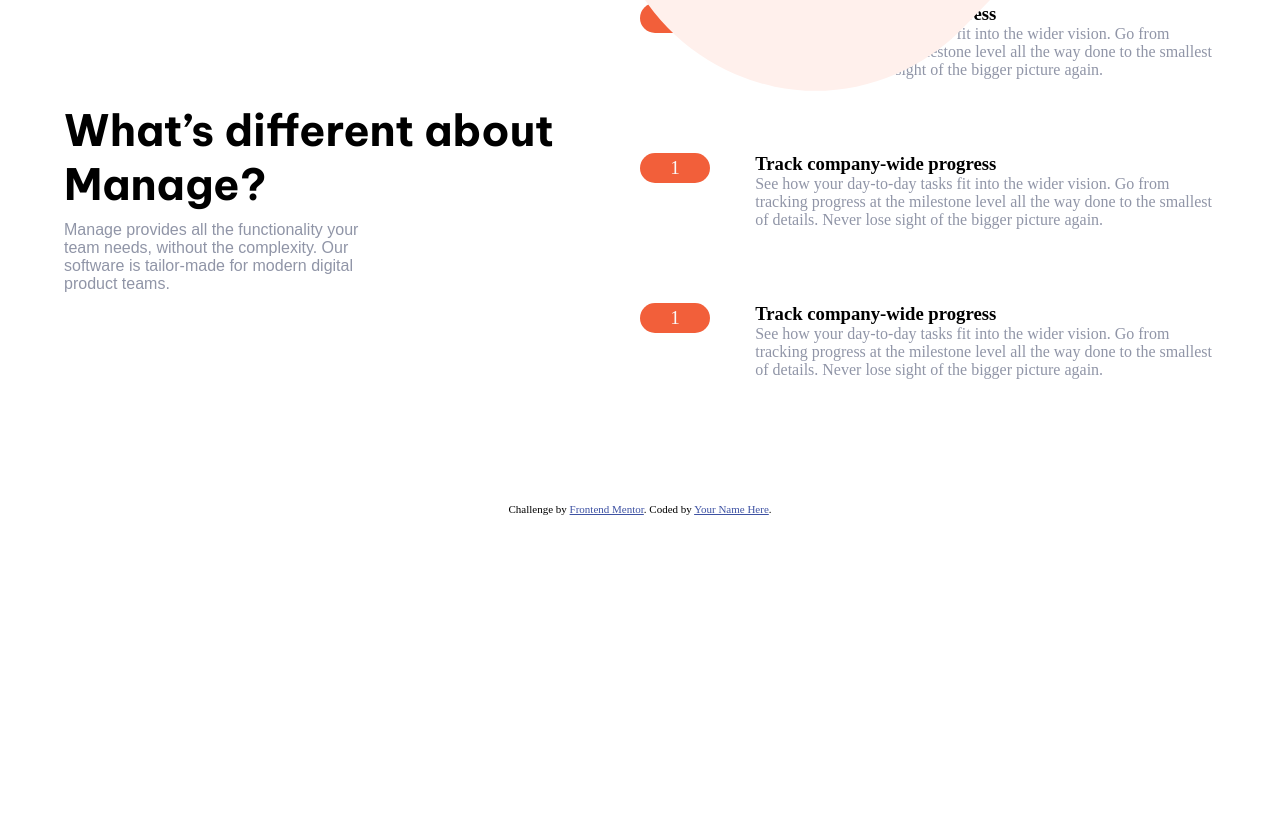
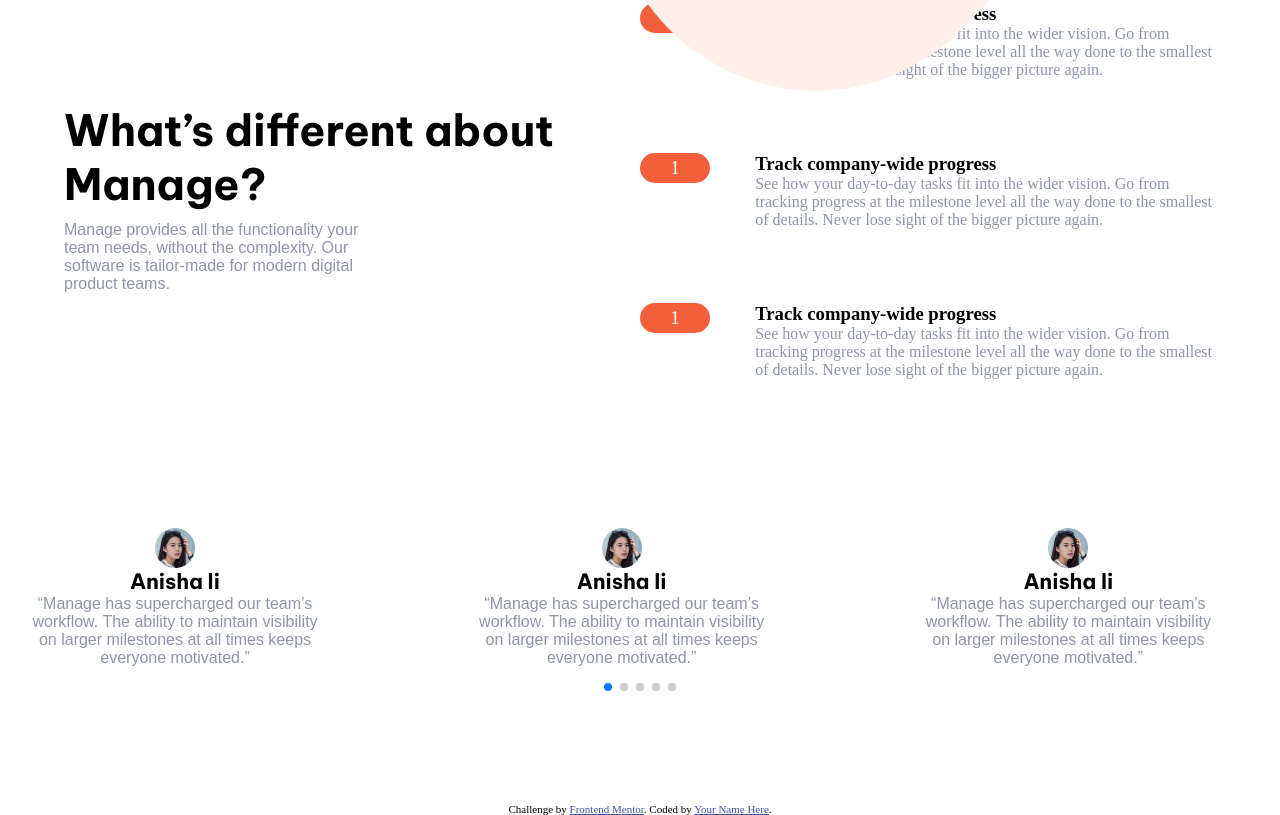
Before and after one commit to NazmulHasanShefat/manage-landing-page-master, a plain HTML site: page index.html in a window 1280 px wide. Shown: the part 667-1482 px from the top of the page. Before the commit the page ends 1182 px from the top, so only its background shows below. Drawn offline with nearby package versions, Linux system fonts and the light colour scheme.

Commit message:
some modificaion

```diff
--- a/index.html
+++ b/index.html
@@ -10,6 +10,8 @@
   <link rel="preconnect" href="https://fonts.gstatic.com" crossorigin>
   <link href="https://fonts.googleapis.com/css2?family=Be+Vietnam+Pro:wght@400;500;700&display=swap" rel="stylesheet">
   <!-- end -->
+  <!-- swaiper css cdn -->
+  <link rel="stylesheet" href="https://cdn.jsdelivr.net/npm/swiper@10/swiper-bundle.min.css" />
   <title>Frontend Mentor | Manage landing page</title>
   <style>
     .attribution { font-size: 11px; text-align: center; }
@@ -107,12 +109,73 @@
     </div>
    </div>
  </section>
+
+
+ <section class="testimonial">
+  <div class="testimonials-continer">
+    <div class="swiper mySwiper">
+      <div class="swiper-wrapper">
+        <div class="swiper-slide">
+          <div class="user-continer">
+            <div class="user-content">
+              <div class="user-image"><img src="./images/avatar-anisha.png" alt=""></div>
+               <div class="user-name"><h3>Anisha li </h3></div>
+                <div class="user-comment"><p> “Manage has supercharged our team’s workflow. The ability to maintain
+                  visibility on larger milestones at all times keeps everyone motivated.”</p></div>
+            </div>
+          </div>
+        </div>
+        <div class="swiper-slide">
+          <div class="user-continer">
+            <div class="user-content">
+              <div class="user-image"><img src="./images/avatar-anisha.png" alt=""></div>
+               <div class="user-name"><h3>Anisha li </h3></div>
+                <div class="user-comment"><p> “Manage has supercharged our team’s workflow. The ability to maintain
+                  visibility on larger milestones at all times keeps everyone motivated.”</p></div>
+            </div>
+          </div>
+        </div>
+        <div class="swiper-slide">
+          <div class="user-continer">
+            <div class="user-content">
+              <div class="user-image"><img src="./images/avatar-anisha.png" alt=""></div>
+               <div class="user-name"><h3>Anisha li </h3></div>
+                <div class="user-comment"><p> “Manage has supercharged our team’s workflow. The ability to maintain
+                  visibility on larger milestones at all times keeps everyone motivated.”</p></div>
+            </div>
+          </div>
+        </div>
+        <div class="swiper-slide">
+          <div class="user-continer">
+            <div class="user-content">
+              <div class="user-image"><img src="./images/avatar-anisha.png" alt=""></div>
+               <div class="user-name"><h3>Anisha li </h3></div>
+                <div class="user-comment"><p> “Manage has supercharged our team’s workflow. The ability to maintain
+                  visibility on larger milestones at all times keeps everyone motivated.”</p></div>
+            </div>
+          </div>
+        </div>
+        <div class="swiper-slide">
+          <div class="user-continer">
+            <div class="user-content">
+              <div class="user-image"><img src="./images/avatar-anisha.png" alt=""></div>
+               <div class="user-name"><h3>Anisha li </h3></div>
+                <div class="user-comment"><p> “Manage has supercharged our team’s workflow. The ability to maintain
+                  visibility on larger milestones at all times keeps everyone motivated.”</p></div>
+            </div>
+          </div>
+        </div>
+      </div>
+      <div class="swiper-pagination"></div>
+    </div>
+  </div>
+ </section>
   <div class="attribution">
     Challenge by <a href="https://www.frontendmentor.io?ref=challenge" target="_blank">Frontend Mentor</a>.
     Coded by <a href="#">Your Name Here</a>.
   </div>
 
-
+  <script src="https://cdn.jsdelivr.net/npm/swiper@10/swiper-bundle.min.js"></script>
   <script src="script.js"></script>
 </body>
 </html>
--- a/script.js
+++ b/script.js
@@ -16,3 +16,25 @@ let body = document.querySelector("body");
      button_close.style.display = "none";
      body.style.backgroundColor = "";
    })
+
+// swaiper js
+var swiper = new Swiper(".mySwiper", {
+  slidesPerView: 3,
+  spaceBetween: 60,
+  loop: true,
+  pagination: {
+    el: ".swiper-pagination",
+    clickable: true,
+  },
+  breakpoints:{
+    0:{
+      slidesPerView: 1,
+    },
+    520:{
+      slidesPerView: 2,
+    },
+    950:{
+      slidesPerView: 3,
+    },
+  },
+});
--- a/styles.css
+++ b/styles.css
@@ -500,5 +500,70 @@
     }
     .main-about-number {
         margin-left: 34px;
+        margin-bottom:10px;
     }
 }
+/* end about section */
+/* swiper testiomonal css  */
+.swiper {
+    width: 100%;
+    height: 100%;
+  }
+
+  .swiper-slide {
+    text-align: center;
+    font-size: 18px;
+    background: #fff;
+    display: flex;
+    justify-content: center;
+    align-items: center;
+  }
+
+  .swiper-slide img {
+    display: block;
+    width: 100%;
+    height: 100%;
+    object-fit: cover;
+  }
+  /* testiomonial */
+  .testimonial{
+    height: 300px;
+    width: 100%;
+  }
+  .user-continer{
+    height:200px;
+    width:350px;
+    display: flex;
+    justify-content:center;
+    align-items: center;
+  }
+  .user-content{
+    height: 150px;
+    width:300px;
+  }
+  .user-image{
+    width:100%;
+    height:max-content;
+    display: flex;
+    justify-content: center;
+  }
+  .user-image img{
+    height: 40px;
+    width: 40px;
+  }
+  .user-name{
+    width:100%;
+    height:max-content;
+  }
+  .user-name h3{
+    font-family: var(--font_1);
+  }
+  .user-comment{
+    width:100%;
+    height:max-content;
+  }
+  .user-comment p{
+    font-size:16px;
+    font-family: var(--font_2);
+    color:var(--DarkGrayishBlue);
+  }
```
